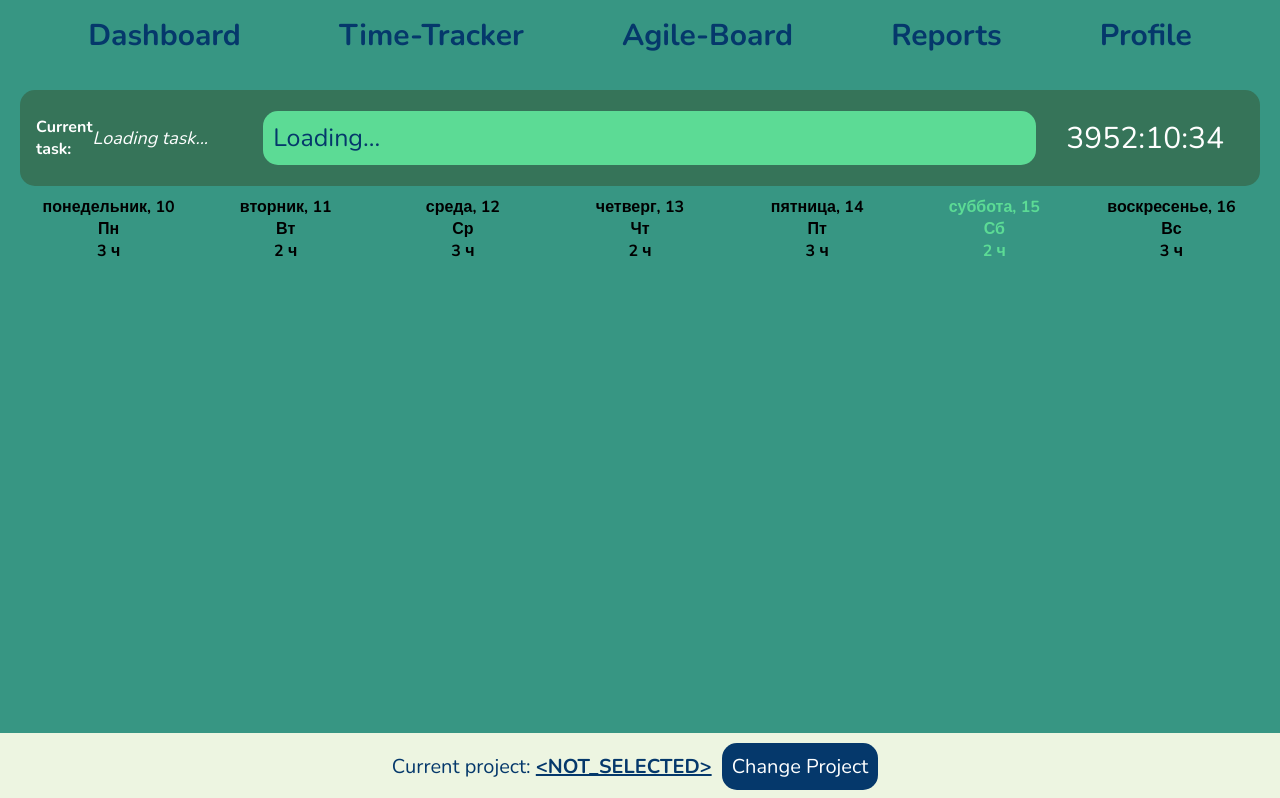
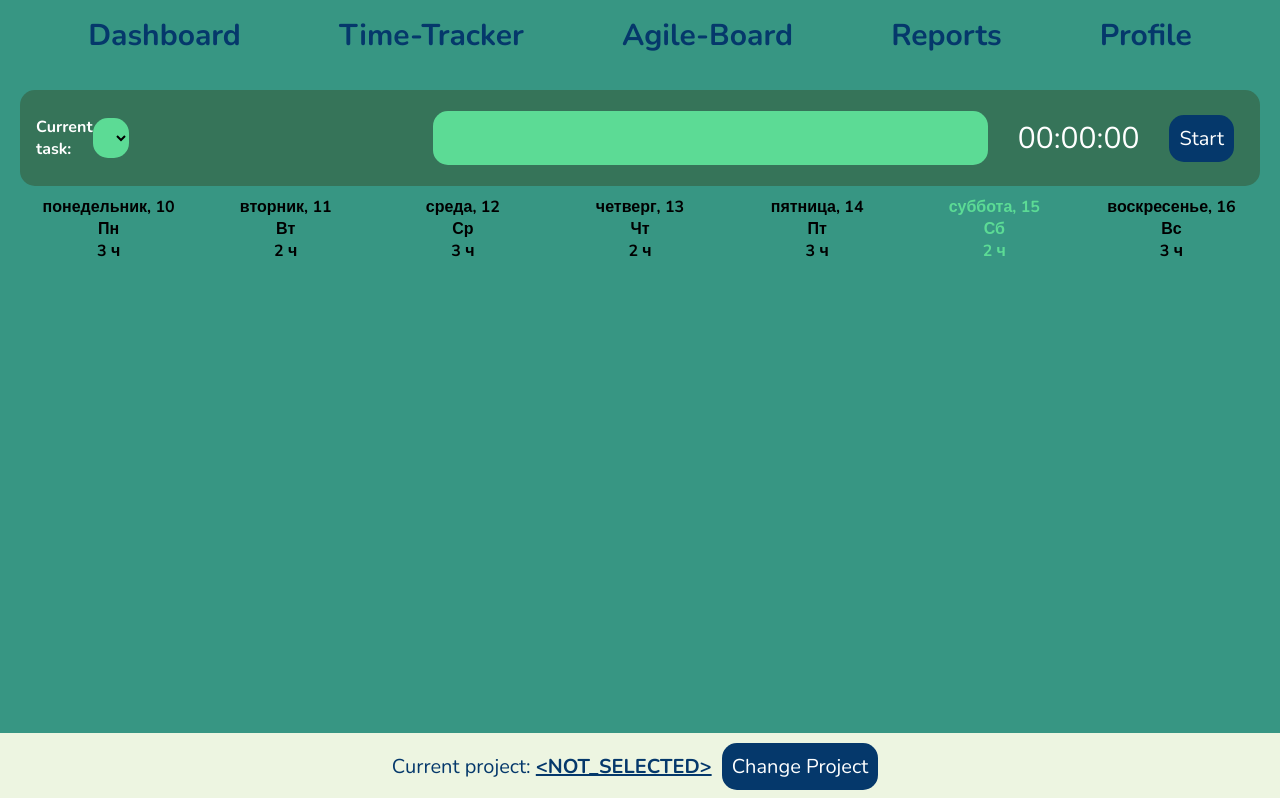
Before and after one commit to Fyordo/self-hosted-agile-tracker-app, a Vue app: page /tracker in a window 1280 px wide. Shown: the top 798 px of the page. Built offline with nearby package versions, Linux system fonts and the light colour scheme; no server answers; sample sign-in values are in the browser's storage.

Commit message:
feat: finish implementing time tracker widget

```diff
--- a/src/components/UI/UISelect.vue
+++ b/src/components/UI/UISelect.vue
@@ -25,7 +25,7 @@
     },
     methods: {
       emitChange() {
-        this.$emit('input', this.selectedValue);
+        this.$emit('selected', this.selectedValue);
       },
     },
     watch: {
--- a/src/components/tracker/Tracker.vue
+++ b/src/components/tracker/Tracker.vue
@@ -1,25 +1,156 @@
 <template>
     <div class="tracker">
         <b>Current task:</b>
-        <div class="ticket-title"><i>{{ this.timeEntry.task.title }}</i></div>
+        <div v-if="this.timerEnabled">
+            <div class="ticket-title"><i>{{ this.timeEntry.task.title }}</i></div>
+        </div>
+        <div v-else="this.timerEnabled">
+            <div class="ticket-title">
+                <UISelect
+                @selected="this.taskSelected($event)"
+                :options="taskOptions"
+                />
+            </div>
+        </div>
         <UIInput
         class="ticket-description"
         v-model="this.timeEntry.description"
         />
         <div class="timer">{{ this.getTrackedTimeAsString() }}</div>
+
+        <div v-if="this.timerEnabled">
+            <UIButton
+            @click="stopTimeEntry"
+            :title="'Stop'"
+            />
+        </div>
+        <div v-else="this.timerEnabled">
+            <UIButton
+            @click="startTimeEntry"
+            :title="'Start'"
+            />
+        </div>
     </div>
 </template>
 
 <script>
 import UIInput from '@/components/UI/UIInput.vue';
+import UISelect from '@/components/UI/UISelect.vue';
+import UIButton from '@/components/UI/UIButton.vue';
+import axiosAgregator from "@/server/axiosAgregator.js";
 
 export default {
-    mounted () {
+    created () {
+        axiosAgregator.sendGet("/api/task?my=true").then((response) => {
+            let responseData = response.data;
+            this.taskOptions = responseData.data.map((elem) => {
+                return {
+                    value: elem.id,
+                    text: elem.title
+                }
+            })
+        })
+        .catch(error => {
+            this.timerEnabled = false;
+            this.trackedTime = {
+                hours: 0,
+                minutes: 0,
+                seconds: 0,
+            };
+            this.timeEntry = {
+                timeStart: "2024-01-03T00:01:00",
+                timeEnd: Date.now().toString(),
+                description: "",
+                task: {
+                    id: 0,
+                    title: "No current task"
+                }
+            }
+        });
+
+        axiosAgregator.sendGet("/api/time-entry/current").then((response) => {
+            let responseData = response.data;
+            this.trackedTime = {
+                hours: 0,
+                minutes: 0,
+                seconds: 0,
+            };
+            this.timeEntry = {
+                id: responseData.id,
+                timeStart: responseData.timeStart,
+                timeEnd: Date.now().toString(),
+                description: responseData.description,
+                task: {
+                    id: responseData.task.id,
+                    title: responseData.task.title
+                }
+            }
+            this.convertDataToTrackedTime();
+            this.getTrackedTimeAsString();
+            this.enableTimer();
+        })
+        .catch(error => {
+            this.timerEnabled = false;
+            this.trackedTime = {
+                hours: 0,
+                minutes: 0,
+                seconds: 0,
+            };
+            this.timeEntry = {
+                timeStart: "2024-01-03T00:01:00",
+                timeEnd: Date.now().toString(),
+                description: "",
+                task: {
+                    id: 0,
+                    title: "No current task"
+                }
+            }
+        });
         this.convertDataToTrackedTime();
-        this.getTrackedTimeAsString();
-        this.enableTimer();
     },
     methods: {
+        stopTimeEntry(){
+            axiosAgregator.sendPost("/api/time-entry/end/"+this.timeEntry.id).then((response) => {
+            this.timerEnabled = false;
+            this.trackedTime = {
+                hours: 0,
+                minutes: 0,
+                seconds: 0,
+            };
+            this.timeEntry = {
+                timeStart: "2024-01-03T00:01:00",
+                timeEnd: Date.now().toString(),
+                description: "",
+                task: {
+                    id: 0,
+                    title: "No current task"
+                }
+            }
+        })
+        },
+        startTimeEntry(){
+            axiosAgregator.sendPost("/api/task/"+this.selectedTaskId+"/start-entry", {description: this.timeEntry.description})
+            .then((response) => {
+                let responseData = response.data;
+                let now = Date.now().toString();
+                this.timeEntry = {
+                    id: responseData.id,
+                    timeStart: now,
+                    timeEnd: now,
+                    description: responseData.description,
+                    task: {
+                        id: responseData.task.id,
+                        title: responseData.task.title
+                    }
+                }
+                this.trackedTime = {
+                    hours: 0,
+                    minutes: 0,
+                    seconds: 0,
+                };
+                this.timerEnabled = true;
+            });
+        },
         convertDataToTrackedTime () {
             if (this.timeEntry === null){
                 this.trackedTime = {
@@ -54,8 +185,8 @@ export default {
             return formattedHours + ":" + formattedMinutes + ":" + formattedSeconds;
         },
         enableTimer() {
-            if (this.timerEnabled){
-                setInterval(() => {
+            setInterval(() => {
+                if (this.timerEnabled){
                     this.getTrackedTimeAsString();
                     this.trackedTime.seconds++;
                     if (this.trackedTime.seconds === 60){
@@ -66,12 +197,18 @@ export default {
                         this.trackedTime.minutes = 0;
                         this.trackedTime.hours++;
                     }
-                }, 1000);
-            }
+                }
+            }, 1000);
+        },
+        taskSelected(selectedTaskId){
+            this.selectedTaskId = selectedTaskId;
+            console.log(this.selectedTaskId);
         }
     },
     data () {
         return {
+            taskOptions: [],
+            selectedTaskId: 0,
             timerEnabled: true,
             trackedTime: {
                 hours: 0,
@@ -79,6 +216,7 @@ export default {
                 seconds: 0,
             },
             timeEntry: {
+                id: 0,
                 timeStart: "2024-01-03T00:01:00",
                 timeEnd: Date.now().toString(),
                 description: "Loading...",
@@ -90,7 +228,9 @@ export default {
         }
     },
     components: {
-        UIInput
+        UIInput,
+        UIButton,
+        UISelect
     }
 }
 </script>
```
